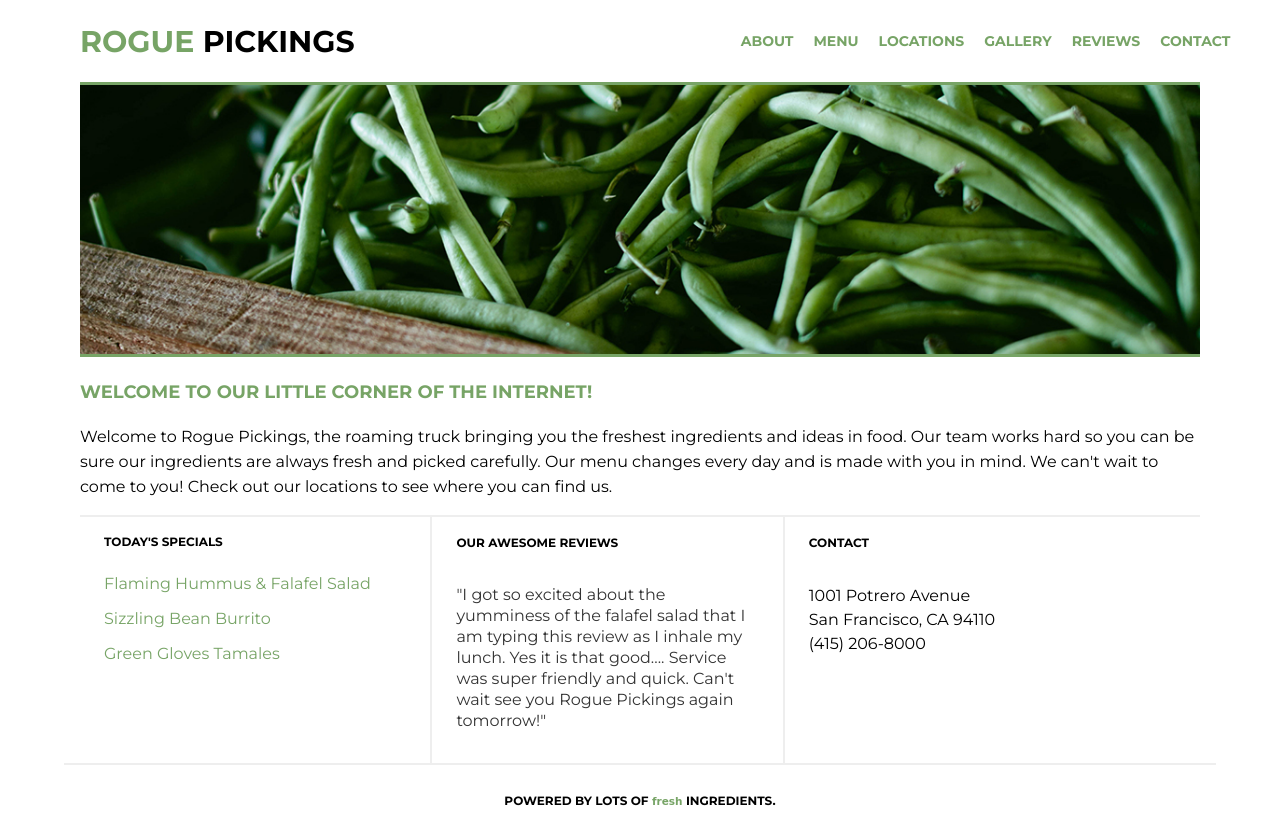
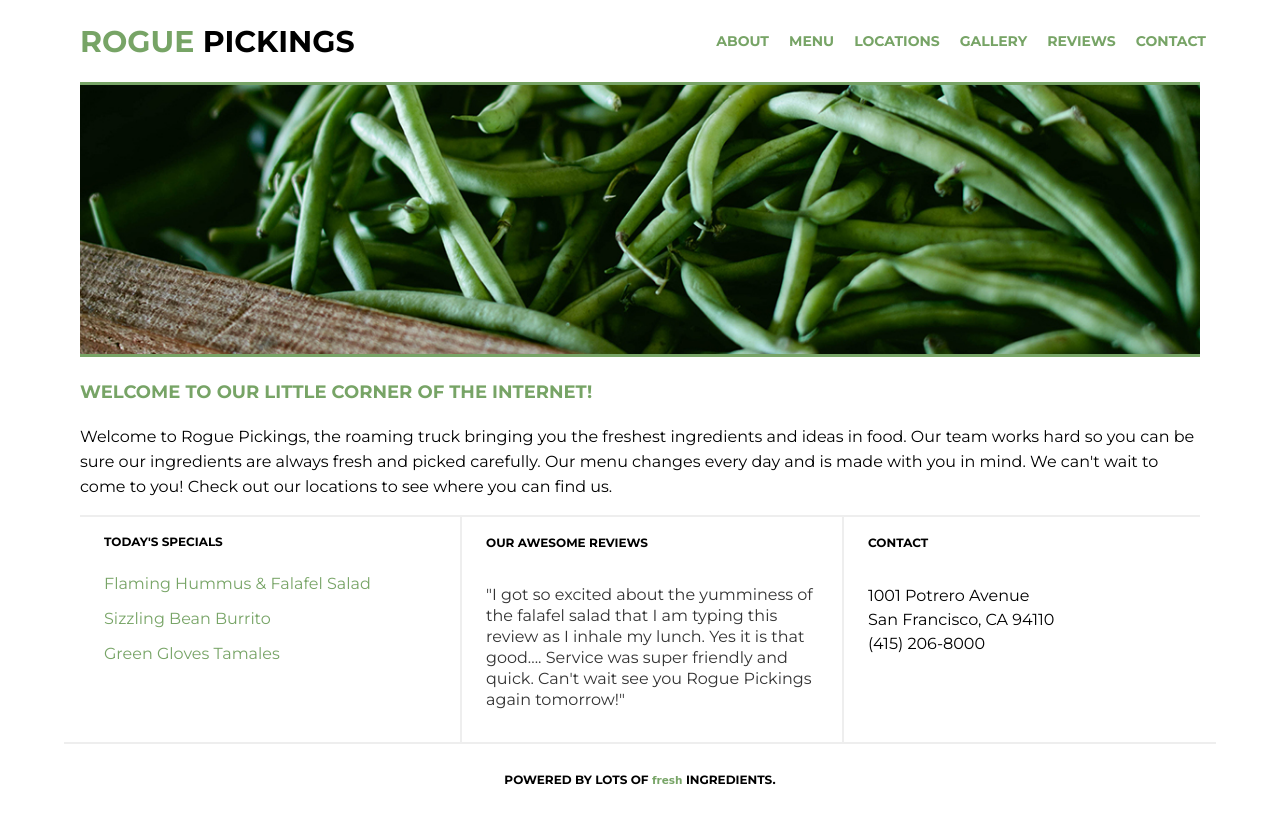
Before and after one commit to wesiptea/responsive-rogue-site, a plain HTML site: page index.html in a window 1280 px wide. After the commit the page ends 815 px from the top, so only its background shows below. Drawn offline with Linux system fonts and the light colour scheme; a web font is replaced by a local one.

Commit message:
Updates to main.css

```diff
--- a/css/main.css
+++ b/css/main.css
@@ -228,17 +228,17 @@ footer span {
 @media all and (min-width:768px) {
     .bottom-section {
 		display: flex;
-		justify-content: left;
+		justify-content: space-between;
 		flex-flow: row;
 		align-items: flex-start;
-		width: 100%;
+		width: auto;
 		border-top: 2px solid #eee;
 	}
 
 	.section-one,
 	.section-two,
 	.section-three {
-		width: 27%;
+		width: 33%;
 		border: none;
 	}
 
@@ -252,7 +252,7 @@ footer span {
 	}
 
 	.section-three {
-		padding: 0 1.5em;
+		padding: 0 0 0 1.5em;
 	}
 }
 
@@ -265,17 +265,20 @@ footer span {
 	}
 
 	header h1 {
-		width: 100%;
-		padding: 0 10em 0 0;
+		padding: 0;
 		text-align: start;
+		width: 50%;
 	}
 
 	header div {
+		display: auto;
+		justify-content: start;
 		border: 0;
 	}
 
 	header nav {
-		width: 40%;
+		justify-content: space-between;
+		width: 50%;
 	}
 
 	header nav ul {
@@ -284,4 +287,9 @@ footer span {
 		flex-flow: row;
 		align-items: flex-end;
 	}
+
+	.top-section {
+		padding: none;
+	}
+
 }
```
Also changed, not shown: index.html (+1 -1 lines).
